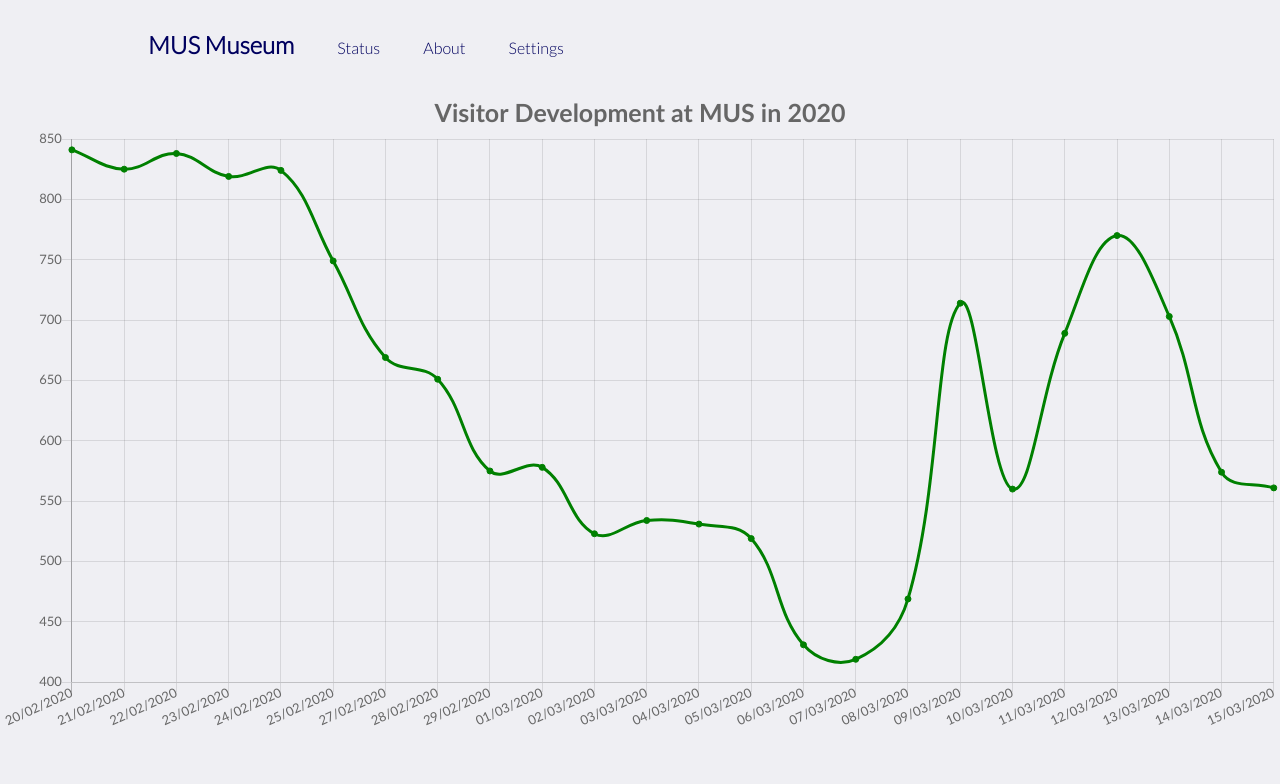
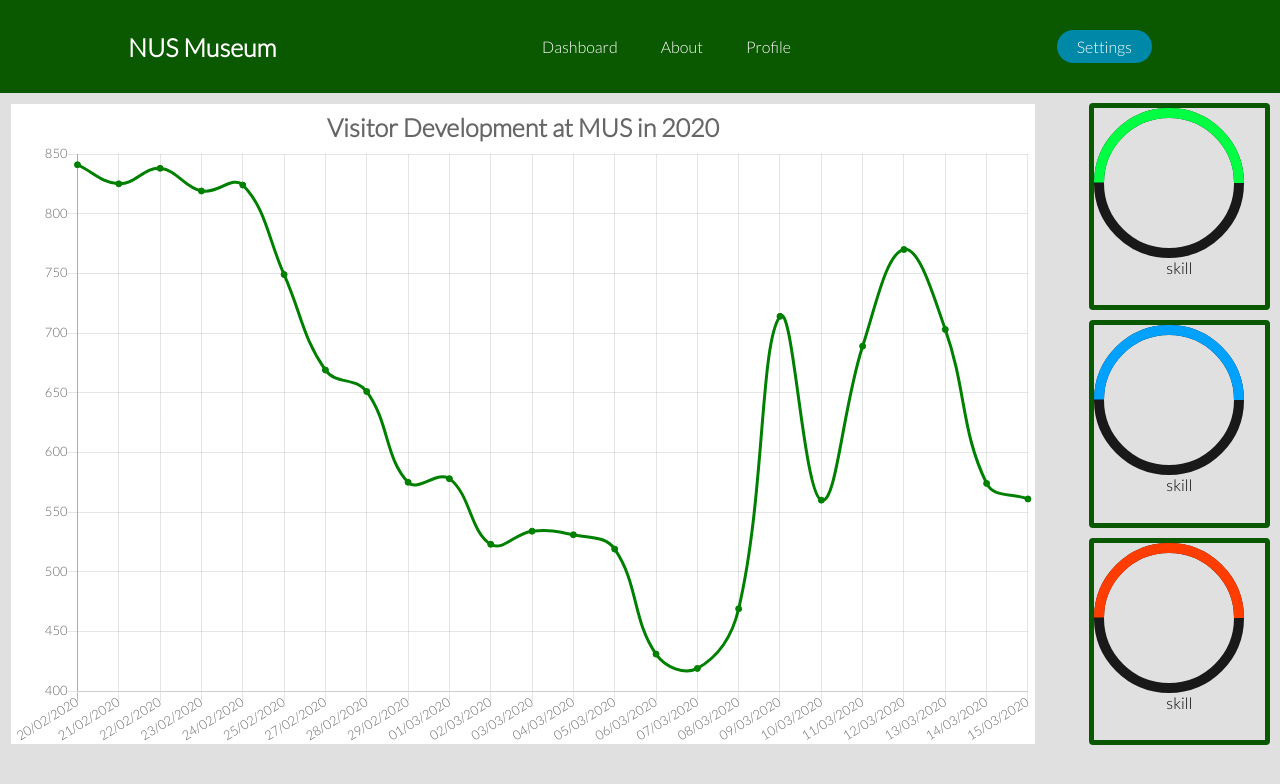
Before and after one commit to ShihaburR/Web-Dashboard, a plain HTML site: page index.html in a window 1280 px wide. Drawn offline with nearby package versions, Linux system fonts and the light colour scheme.

Commit message:
incomplete kpi display

```diff
--- a/index.html
+++ b/index.html
@@ -10,19 +10,60 @@
   <link rel="stylesheet" href="styles.css">
 </head>
 <body>
+  <script type="text/javascript" src="./main.js"></script>
   <header>
+    <h1>NUS Museum</h1>
     <nav>
-
       <ul class="nav_links">
-        <li><h1 href="#">MUS Museum</h1></li>
-        <li><a href="#">Status</a></li>
+        <li><a href="#">Dashboard</a></li>
         <li><a href="#">About</a></li>
-        <li><a href="#">Settings</a></li>
+        <li><a href="#">Profile</a></li>
+      </ul>
     </nav>
+    <a href="#"><button>Settings</button></a></li>
   </header>
   <div class="container">
-    <canvas id="chart" width ="400" height ="200"> </canvas>
-    <script type="text/javascript" src="./main.js"></script>
-  </div>
+    <div class="graph">
+      <canvas id="chart"></canvas>
+    </div>
+    <div class="KPI">
+      <div class="box">
+        <div class="percent">
+          <svg>
+              <circle cx="70" cy="70" r="70"></circle>
+              <circle cx="70" cy="70" r="70"></circle>
+          </svg>
+          <div class="kpi-value"><h3>30</h3></div>
+        </div>
+        <div class="kpi-label">skill</div>
+      </div>
+
+    </div>
+    <div class="KPI">
+      <div class="box">
+        <div class="percent">
+          <svg>
+              <circle cx="70" cy="70" r="70"></circle>
+              <circle cx="70" cy="70" r="70"></circle>
+          </svg>
+          <div class="kpi-value"><h3>20</h3></div>
+        </div>
+        <div class="kpi-label">skill</div>
+      </div>
+    </div>
+    <div class="KPI">
+      <div class="box">
+        <div class="percent">
+          <svg>
+              <circle cx="70" cy="70" r="70"></circle>
+              <circle cx="70" cy="70" r="70"></circle>
+          </svg>
+          <div class="kpi-value">
+            <h3>90</h3>
+          </div>
+        </div>
+        <div class="kpi-label">skill</div>
+      </div>
+    </div>
 </body>
 </html>
--- a/main.js
+++ b/main.js
@@ -23,7 +23,7 @@ function getGraph(data) {
 
   var charts = document.getElementById('chart').getContext('2d');
   //chart defaults
-  Chart.defaults.global.defaultFontFamily = 'Calibri';
+  Chart.defaults.global.defaultFontFamily = 'Lato';
   Chart.defaults.global.defaultFontSize = 13;
   Chart.defaults.global.defaultFontColour = '#777';
 
@@ -40,6 +40,7 @@ function getGraph(data) {
       }]
     },
     options: {
+      maintainAspectRatio: false,
         legend: {
             display: false
         },
--- a/styles.css
+++ b/styles.css
@@ -1,54 +1,156 @@
 @import url('https://fonts.googleapis.com/css2?family=Lato:wght@300&display=swap');
+
+/* global settings for style */
+html, body { height: 100%; }
 
 * {
   box-sizing: border-box;
   margin: 0;
   padding: 0;
-  background-color: #EFEFF3;
+  background-color: #e0e0e0;
   font-family: "Lato", sans-serif;
 }
 
-li, a, button {
+.container {
+  display: grid;
+  grid-template-columns: auto auto auto;
+  grid-gap: 10px;
+  padding: 10px;
+}
+
+
+/* NAVIGATION BAR */
+
+/* any list item, a tag and button design for navbar */
+.nav_links li, a, button {
   font-family: "Lato", sans-serif;
   font-weight: 300;
   font-size: 16px;
-  color: #00005F;
+  color: #ffffff;
   text-decoration: none;
+  background-color: rgb(10, 89, 0)
 }
 
+h1 {
+  font-size: 25px;
+  color: #ffffff;
+  background-color: rgb(10, 89, 0)
+}
+
+/* a flex and space between to allow the navbar look slick and well spaced */
 header {
   display: flex;
   justify-content: space-between;
   align-items: center;
   padding: 30px 10%;
+  background-color: rgb(10, 89, 0)
 }
 
+/* no bullet points and the backgroundcolor to cover entire navbar */
 .nav_links {
   list-style: none;
+  background-color: rgb(10, 89, 0)
 }
 
+/* single block */
 .nav_links li {
   display: inline-block;
   padding: 0px 20px;
 }
 
+/* smooth effects when hovering */
 .nav_links li a {
   transition: all 0.3s ease 0s;
 }
 
 .nav_links li a:hover {
-  color: #0088a9;
+  color: #0bccfb;
 }
 
 button {
-  padding: 9px 25px;
+  padding: 7px 20px;
   background-color: rgba(0,136,169,1);
   border: none;
-  border-radius: 50px;
+  border-radius: 38px;
   cursor: pointer;
   transition: all 0.3s ease 0s;
 }
 
 button:hover {
-  background-color: rgba(0, 136, 169, 0.8);
+  background-color: rgba(0, 136, 169, 0.85);
 }
+
+/* GRAPH */
+.graph {
+  grid-area: 1 / 1 / 4 / 3;
+  margin: 1px;
+  height: 80vh;
+  width: 80vw;
+
+}
+
+canvas {
+  background-color: #ffffff;
+}
+
+/*  KPI  */
+.container .KPI {
+  position: relative;
+  text-align: center;
+  justify-content: center;
+  align-items: center;
+  border: 5px solid rgb(10, 89, 0);
+  border-radius: 4px;
+  transition: all 0.3s ease 0s;
+  overflow: hidden;
+}
+
+.percent {
+  position: relative;
+  width: 150px;
+  height: 150px;
+  border-radius: 50%;
+  box-shadow: inset 0 0 50px #000;
+  z-index: 1000;
+}
+
+.percent .kpi-value {
+  position: absolute;
+  top: 0;
+  left: 0;
+  width: 100%;
+  height: 100%;
+
+}
+
+svg {
+  position: relative;
+  width: 150px;
+  height: 150px;
+  z-index: 1000;
+}
+
+svg circle {
+  width: 100%;
+  height: 100%;
+  fill: none;
+  stroke: #191919;
+  stroke-width: 10;
+  stroke-lineup: round;
+  transform: translate(5px,5px);
+}
+
+svg circle:nth-child(2) {
+  stroke-dasharray: 220;
+  stroke-dashoffset: 220;
+}
+
+.KPI:nth-child(2) svg circle:nth-child(2) {
+  stroke: #00ff43
+}
+.KPI:nth-child(3) svg circle:nth-child(2) {
+  stroke: #00a1ff;
+}
+.KPI:nth-child(4) svg circle:nth-child(2) {
+  stroke: rgb(255, 61, 0)
+}
```
